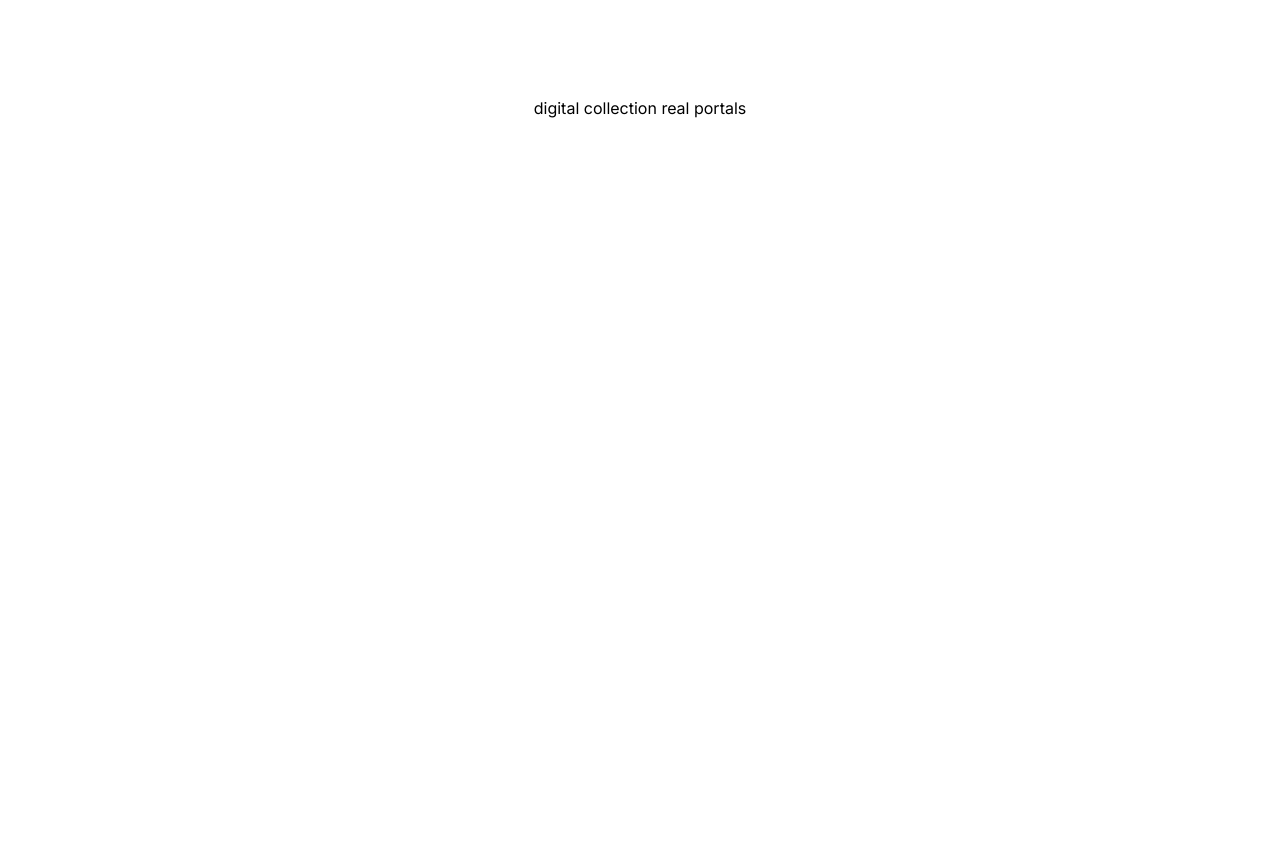
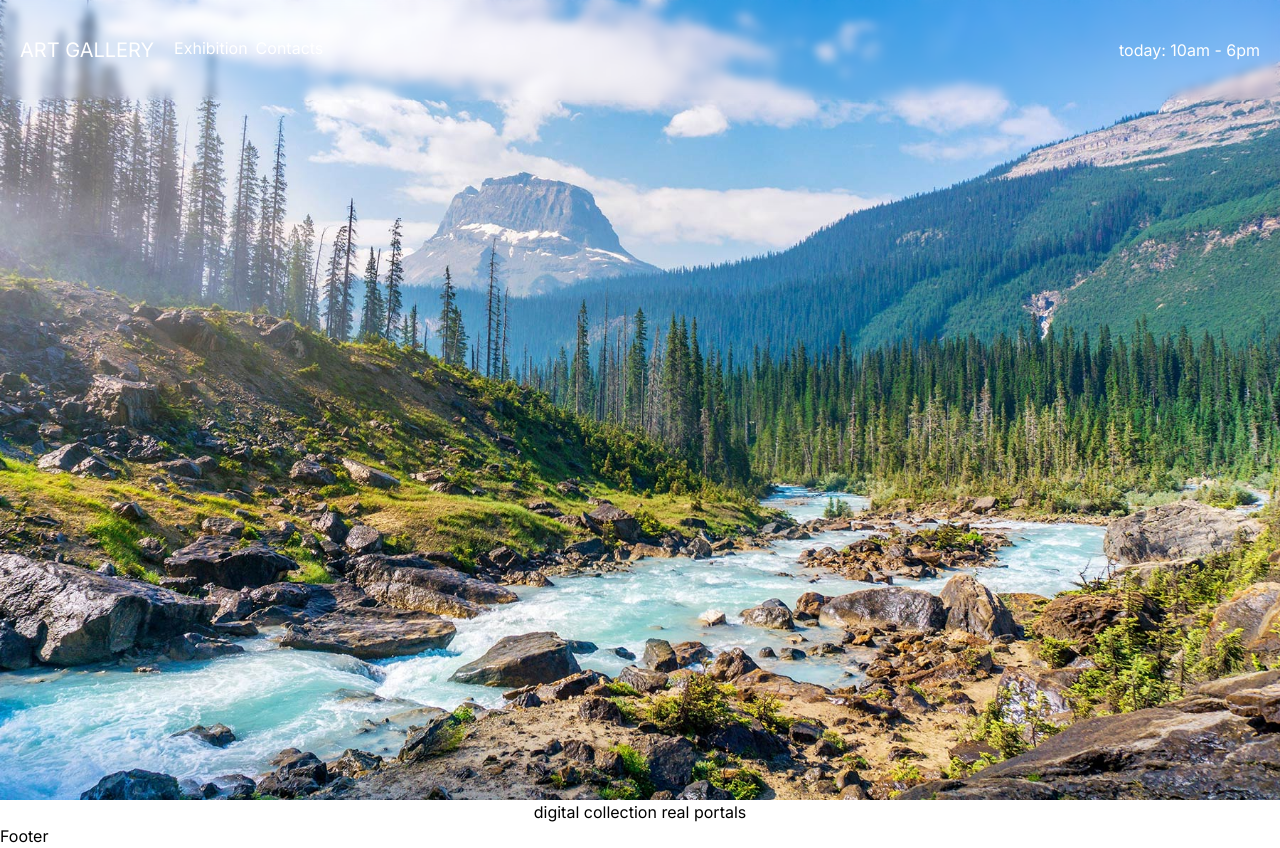
Before and after one commit to Poisedboy/gallery, a Next.js app: page / in a window 1280 px wide. Before the commit the page ends 800 px from the top, so only its background shows below. Built offline with nearby package versions, Linux system fonts and the light colour scheme.

Commit message:
created header page.

```diff
--- /dev/null
+++ b/app/contacts/page.tsx
@@ -0,0 +1,10 @@
+
+const ContactsPage = () => {
+    return (
+        <div>
+            Contacts
+        </div>
+    )
+}
+
+export default ContactsPage
--- /dev/null
+++ b/app/exhibition/page.tsx
@@ -0,0 +1,11 @@
+import React from 'react'
+
+const ExhibitionPage = () => {
+    return (
+        <div>
+            Exhibition
+        </div>
+    )
+}
+
+export default ExhibitionPage
--- a/app/layout.tsx
+++ b/app/layout.tsx
@@ -1,6 +1,8 @@
+import Header from '@/components/Header'
 import './globals.css'
 import type { Metadata } from 'next'
 import { Inter } from 'next/font/google'
+import Footer from '@/components/Footer'
 
 const inter = Inter({ subsets: ['latin'] })
 
@@ -16,7 +18,11 @@ export default function RootLayout({
 }) {
   return (
     <html lang="en">
-      <body className={inter.className}>{children}</body>
+      <body className={inter.className}>
+        <Header />
+        {children}
+        <Footer />
+      </body>
     </html>
   )
 }
--- a/app/page.tsx
+++ b/app/page.tsx
@@ -1,9 +1,19 @@
+import Image from "next/image";
 
 export default function Home() {
   return (
-    <main className="flex min-h-screen flex-col items-center justify-between p-24">
+    <main className="flex flex-col items-center justify-between">
       <div>
-        digital collection real portals
+        <Image
+          src='/nature.jpg'
+          alt='orange envirment'
+          width={999}
+          height={999}
+          className="w-screen h-[100vh] object-cover"
+        />
+        <h1 className="flex justify-center">
+          digital collection real portals
+        </h1>
       </div>
     </main>
   )
--- /dev/null
+++ b/components/Footer.tsx
@@ -0,0 +1,11 @@
+import React from 'react'
+
+const Footer = () => {
+    return (
+        <div>
+            Footer
+        </div>
+    )
+}
+
+export default Footer
--- /dev/null
+++ b/components/Header.tsx
@@ -0,0 +1,45 @@
+'use client'
+import Link from "next/link"
+import { usePathname } from "next/navigation";
+
+const links = [
+    { name: 'Exhibition', link: '/exhibition' },
+    { name: 'Contacts', link: '/contacts' },
+]
+
+const Header = () => {
+    const pathname = usePathname()
+
+    return (
+        <div className={`w-full h-[100px] fixed backdrop-blur-sm flex items-center justify-between ${pathname === '/' ? 'text-white' : ''}`}>
+            <div className="ml-5 flex">
+                <div className="mr-5">
+                    <Link
+                        href={'/'}
+                        className="text-xl"
+                    >
+                        ART GALLERY
+                    </Link>
+                </div>
+                <nav>
+                    {
+                        links.map(link => (
+                            <Link
+                                key={link.name}
+                                href={link.link}
+                                className={`mr-2 ${pathname === link.link ? 'border-b-2 border-black' : ''}`}
+                            >
+                                {link.name}
+                            </Link>
+                        ))
+                    }
+                </nav>
+            </div>
+            <p className="mr-5">
+                today: 10am - 6pm
+            </p>
+        </div>
+    )
+}
+
+export default Header
```
Also changed, not shown: public/nature.jpg (added).
